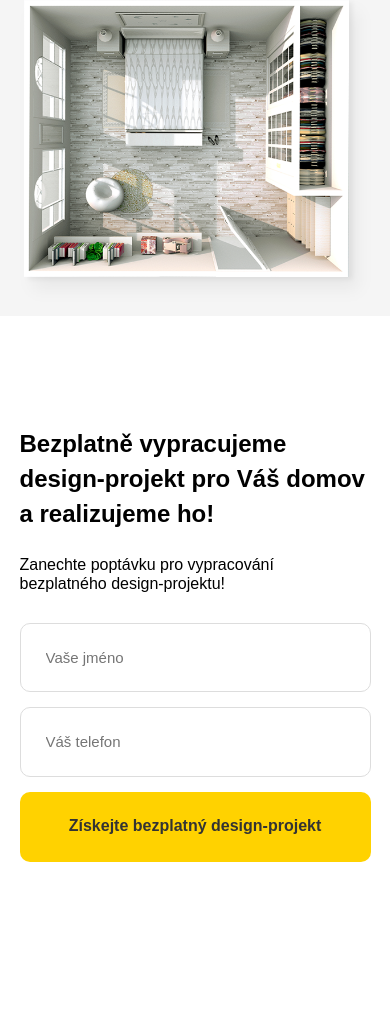
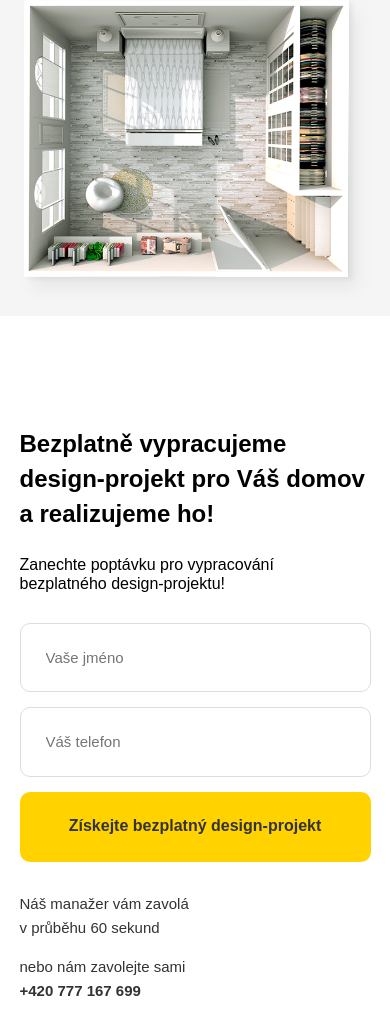
Before and after one commit to PetrVan/build, a plain HTML site: page src/index.html in a window 390 px wide. Shown: the part 535-1570 px from the top of the page. Before the commit the page ends 1487 px from the top, so only its background shows below. Drawn offline with Linux system fonts and the light colour scheme.

Commit message:
Dokončení sekce nabídka + mobilní verze

```diff
--- a/src/index.html
+++ b/src/index.html
@@ -76,6 +76,15 @@
                             Získejte bezplatný design-projekt
                         </button>
                     </form>
+                    <div class="offer-contact">
+                        <div class="offer-call">
+                            <span class="offer-call">Náš manažer vám zavolá v průběhu 60 sekund</span>
+                        </div>
+                        <div class="offer-contactus">
+                            <span class="offer-callus">nebo nám zavolejte sami <a href="tel:+420777167699" class="offer__phone">+420 777 167 699</a></span>
+
+                        </div>
+                    </div>
                 </div>
             </div>
         </section>
--- a/src/sass/style.sass
+++ b/src/sass/style.sass
@@ -55,7 +55,7 @@ img
     &__phone
         color: $accent
         font-size: 20px
-        font-weight: 400
+        font-weight: 700
         text-decoration: none
         display: block
         margin-top: 5px
@@ -135,7 +135,7 @@ img
     padding: 90px 0
     background: url('../img/offer-bg.jpg') no-repeat
     background-position: center right
-    backgorund-size: contain
+    background-size: contain
     position: relative
     @media (max-width: 1200px)
         background-size: cover
@@ -183,3 +183,29 @@ img
             font-size: 13px
         @media (max-width: 768px)
             font-size: 16px
+    &-contact
+        margin-top: 30px
+        display: flex
+        justify-content: space-between
+        @media (max-width: 1200px)
+            flex-direction: column
+    &-call
+        font-size: 15px
+        font-weight: 400
+        color: $accent
+        line-height: 24px
+        width: 180px
+        @media (max-width: 1200px)
+            margin-bottom: 15px
+    &-callus
+        font-size: 15px
+        font-weight: 400
+        color: $accent
+        line-height: 24px
+        display: block
+        width: 200px
+    &__phone
+        text-decoration: none
+        color: $accent
+        font-size: 15px
+        font-weight: 700
```
Also changed, not shown: src/css/style.css, 1 other file.
